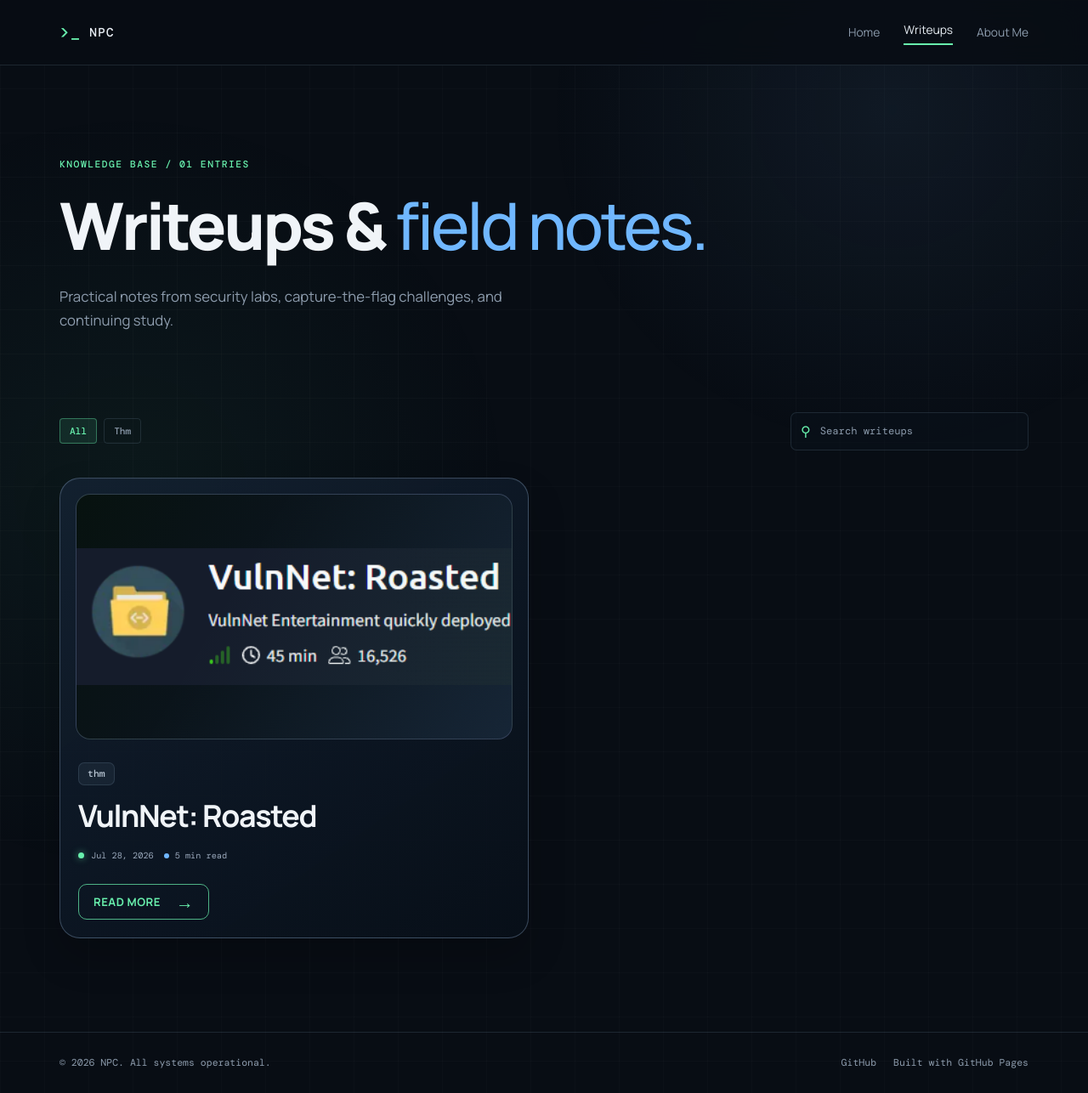
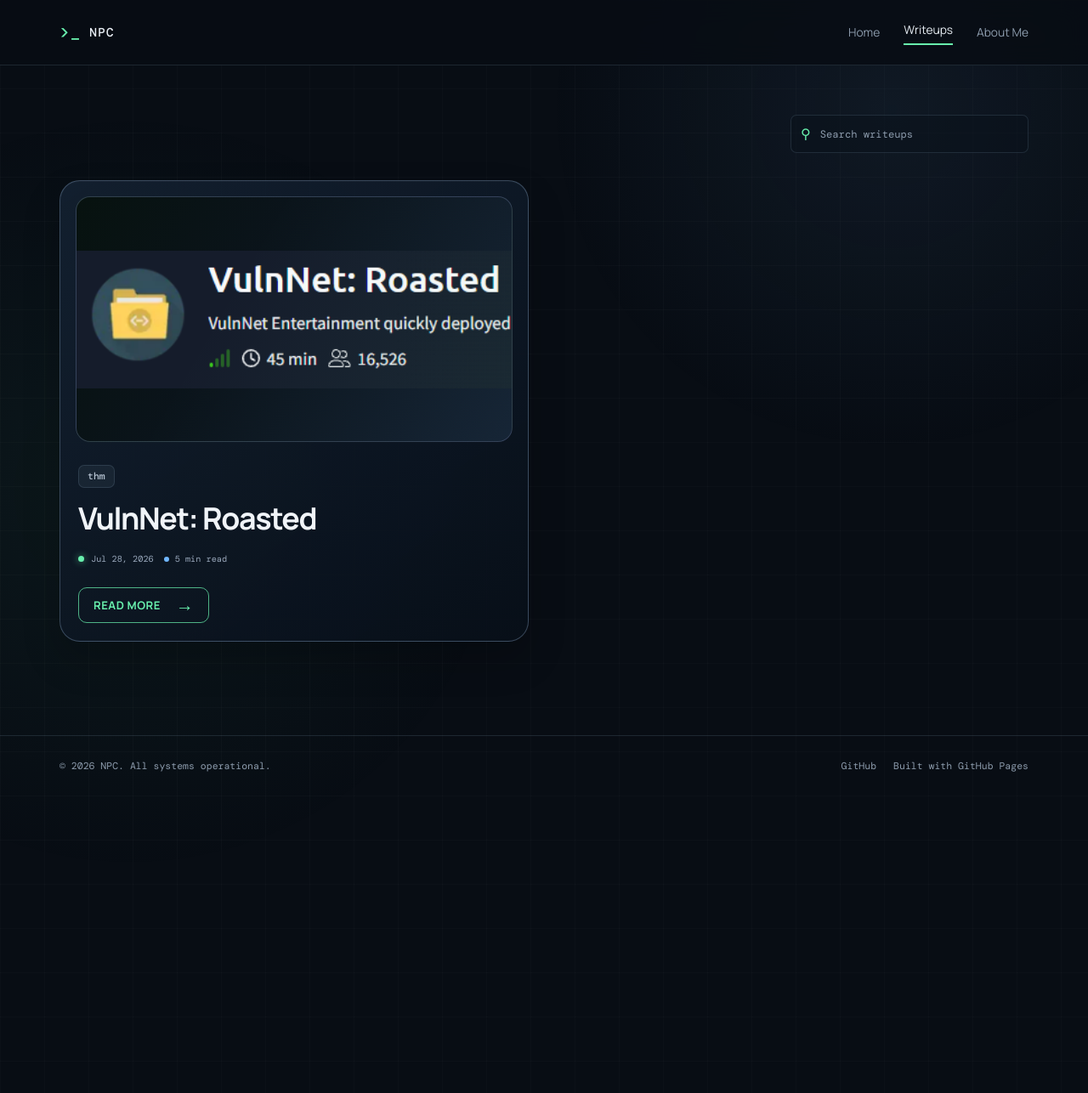
Before and after one commit to useless-npc/useless-npc.github.io, a Jekyll site: the page built from writeups.md, in a window 1280 px wide and 1286 px high. Shown: the whole window at 85% size. Built offline with Jekyll 4.4.1, drawn with Linux system fonts in a browser that asks for light colours.

Commit message:
update tittle

```diff
--- a/_config.yml
+++ b/_config.yml
@@ -16,3 +16,5 @@
   - README.md
   - Gemfile
   - Gemfile.lock
+
+code_copy: true
--- a/_layouts/archive.html
+++ b/_layouts/archive.html
@@ -1,10 +1,8 @@
 ---
 layout: default
 ---
-<section class="archive-hero wrap"><p class="eyebrow">KNOWLEDGE BASE / {{ site.posts.size | prepend: '0' | slice: -2, 2 }} ENTRIES</p><h1>Writeups &amp; <em>field notes.</em></h1><p class="lede">Practical notes from security labs, capture-the-flag challenges, and continuing study.</p></section>
 <section class="wrap archive-content">
   <div class="archive-tools">
-    <div class="filter-row" aria-label="Writeup categories"><button class="filter active" data-filter="all">All</button>{% assign categories = site.categories | sort %}{% for category in categories %}<button class="filter" data-filter="{{ category[0] | slugify }}">{{ category[0] | replace: '-', ' ' }}</button>{% endfor %}</div>
     <label class="writeup-search"><span class="sr-only">Search writeups</span><span aria-hidden="true">&#9906;</span><input type="search" id="writeup-search" placeholder="Search writeups" autocomplete="off"></label>
   </div>
   <div class="home-card-grid archive-card-grid">{% for post in site.posts %}{% include home-card.html post=post index=forloop.index card_class='archive-card' %}{% endfor %}</div>
--- a/assets/css/archive.css
+++ b/assets/css/archive.css
@@ -1 +1 @@
-.archive-tools{display:flex;align-items:center;justify-content:space-between;gap:20px;margin-bottom:32px}.archive-tools .filter-row{margin:0}.writeup-search{display:flex;align-items:center;gap:9px;min-width:min(100%,280px);border:1px solid var(--line);border-radius:7px;padding:8px 11px;color:var(--green);background:rgba(10,18,27,.52)}.writeup-search:focus-within{border-color:rgba(104,240,173,.6);box-shadow:0 0 0 3px rgba(104,240,173,.08)}.writeup-search input{width:100%;border:0;outline:0;background:transparent;color:var(--text);font:400 .76rem var(--mono)}.writeup-search input::placeholder{color:var(--muted)}.archive-card-grid{padding-bottom:0}@media(max-width:650px){.archive-tools{align-items:stretch;flex-direction:column}.writeup-search{min-width:0}}
+.archive-content{padding-top:58px}.archive-tools{display:flex;align-items:center;justify-content:flex-end;margin-bottom:32px}.writeup-search{display:flex;align-items:center;gap:9px;min-width:min(100%,280px);border:1px solid var(--line);border-radius:7px;padding:8px 11px;color:var(--green);background:rgba(10,18,27,.52)}.writeup-search:focus-within{border-color:rgba(104,240,173,.6);box-shadow:0 0 0 3px rgba(104,240,173,.08)}.writeup-search input{width:100%;border:0;outline:0;background:transparent;color:var(--text);font:400 .76rem var(--mono)}.writeup-search input::placeholder{color:var(--muted)}.archive-card-grid{padding-bottom:0}@media(max-width:650px){.archive-content{padding-top:34px}.archive-tools{justify-content:stretch}.writeup-search{min-width:0;width:100%}}
```
